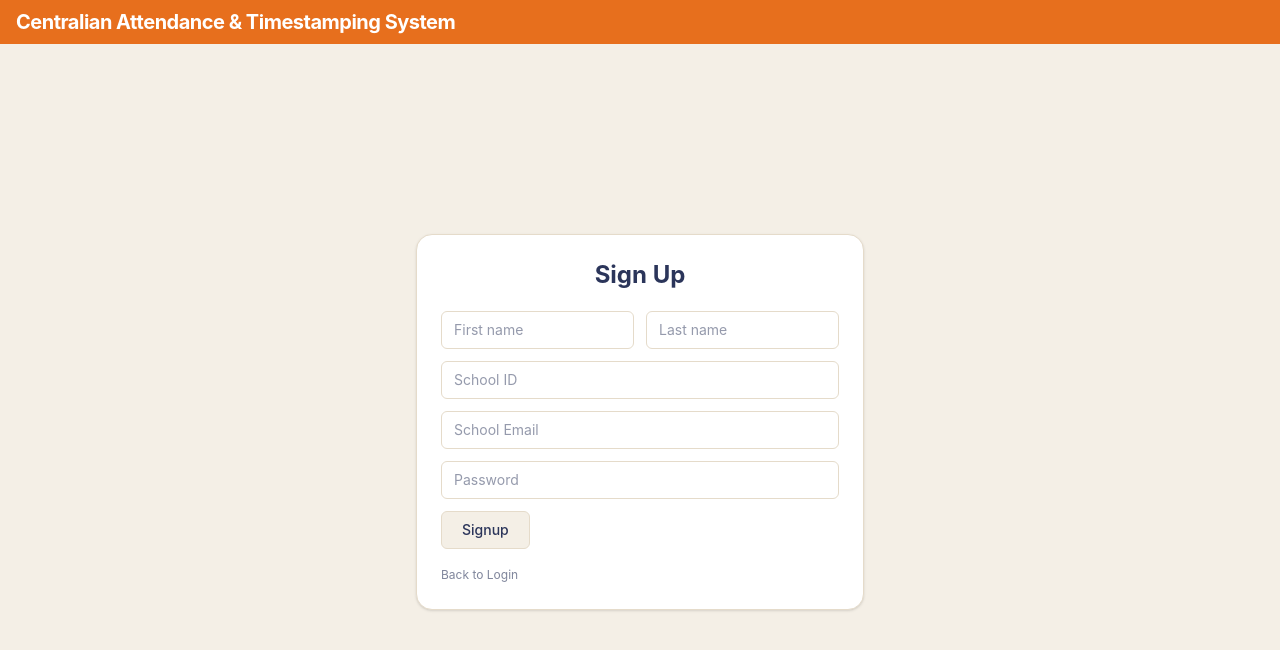
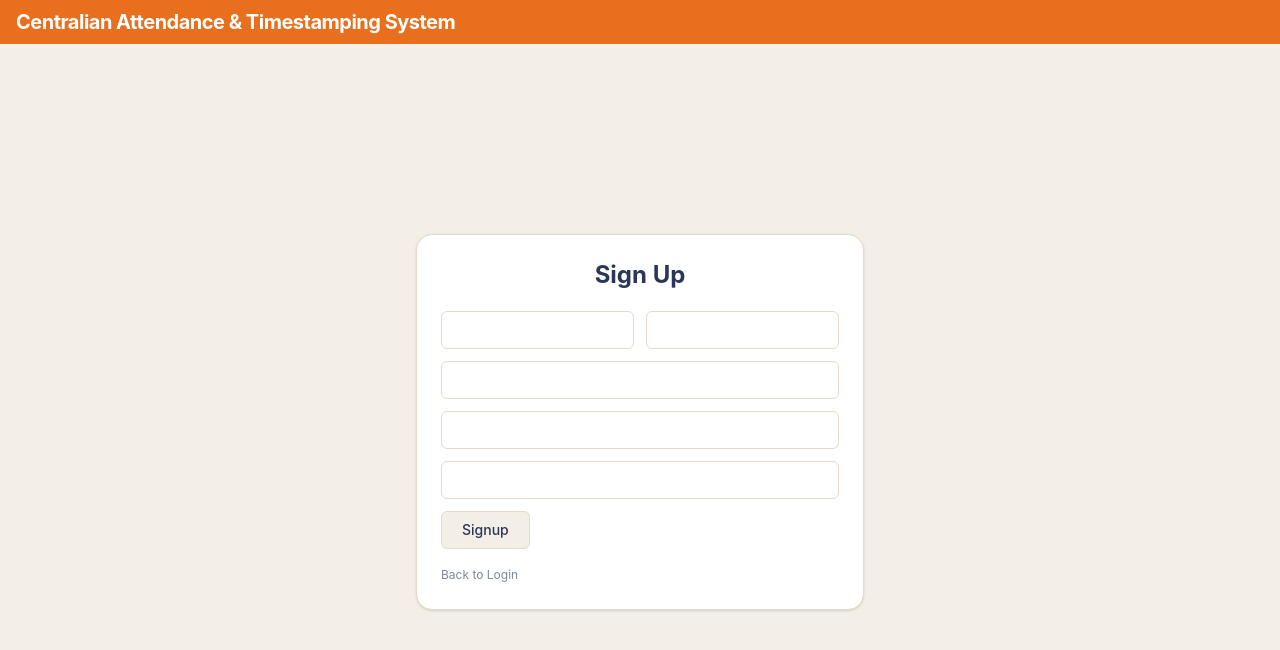
Before and after one commit to swcidd/Centralian_AttendanceAndTimestamping_System, a React (Vite) app: page /signup in a window 1280 px wide. Shown: the top 650 px of the page. Built offline with nearby package versions, Linux system fonts and the light colour scheme; no server answers.

Commit message:
style(auth): remove placeholder text from Login/Signup inputs
Login and Signup fields no longer show placeholder hint text
(First name, Last name, School ID, School Email, Password) — inputs
are unlabeled by placeholder now, relying on required + type instead.

```diff
--- a/src/pages/Login.tsx
+++ b/src/pages/Login.tsx
@@ -56,7 +56,6 @@ const Login = () => {
               type="email"
               name="email"
               required
-              placeholder="School Email"
               className="border-tan text-navy placeholder:text-navy/50 focus:border-orange focus:ring-orange w-full rounded-md border px-3 py-2 text-sm outline-none focus:ring-1"
             />
 
@@ -64,7 +63,6 @@ const Login = () => {
               type="password"
               name="password"
               required
-              placeholder="Password"
               className="border-tan text-navy placeholder:text-navy/50 focus:border-orange focus:ring-orange w-full rounded-md border px-3 py-2 text-sm outline-none focus:ring-1"
             />
 
--- a/src/pages/Signup.tsx
+++ b/src/pages/Signup.tsx
@@ -68,7 +68,6 @@ const Signup = () => {
                 type="text"
                 name="firstName"
                 required
-                placeholder="First name"
                 className="border-tan text-navy placeholder:text-navy/50 focus:border-orange focus:ring-orange w-full rounded-md border px-3 py-2 text-sm outline-none focus:ring-1"
               />
 
@@ -76,7 +75,6 @@ const Signup = () => {
                 type="text"
                 name="lastName"
                 required
-                placeholder="Last name"
                 className="border-tan text-navy placeholder:text-navy/50 focus:border-orange focus:ring-orange w-full rounded-md border px-3 py-2 text-sm outline-none focus:ring-1"
               />
             </div>
@@ -85,7 +83,6 @@ const Signup = () => {
               type="text"
               name="schoolId"
               required
-              placeholder="School ID"
               className="border-tan text-navy placeholder:text-navy/50 focus:border-orange focus:ring-orange w-full rounded-md border px-3 py-2 text-sm outline-none focus:ring-1"
             />
 
@@ -93,7 +90,6 @@ const Signup = () => {
               type="email"
               name="email"
               required
-              placeholder="School Email"
               className="border-tan text-navy placeholder:text-navy/50 focus:border-orange focus:ring-orange w-full rounded-md border px-3 py-2 text-sm outline-none focus:ring-1"
             />
 
@@ -101,7 +97,6 @@ const Signup = () => {
               type="password"
               name="password"
               required
-              placeholder="Password"
               className="border-tan text-navy placeholder:text-navy/50 focus:border-orange focus:ring-orange w-full rounded-md border px-3 py-2 text-sm outline-none focus:ring-1"
             />
 
```
